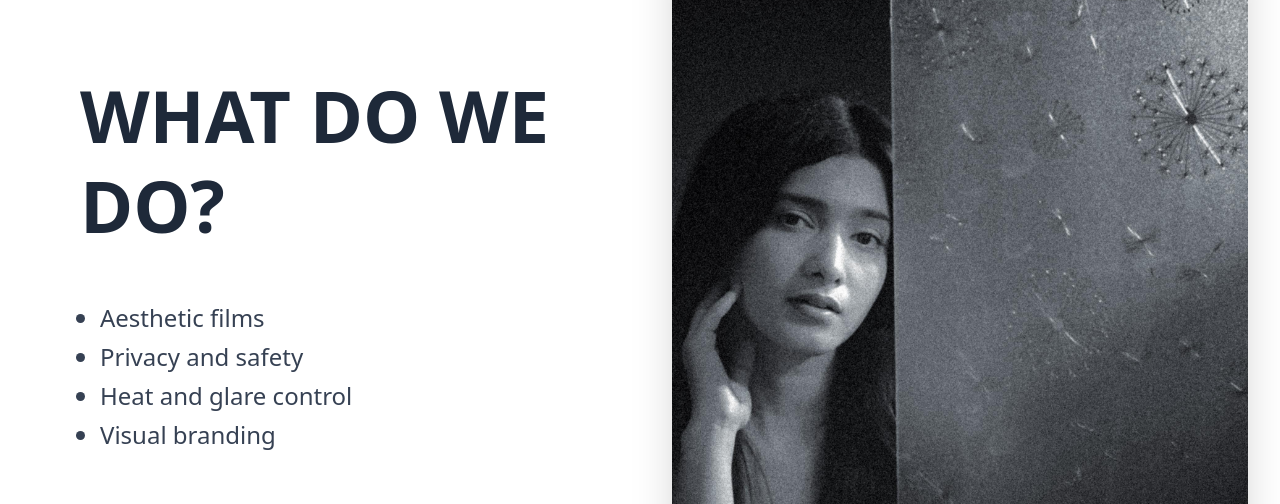
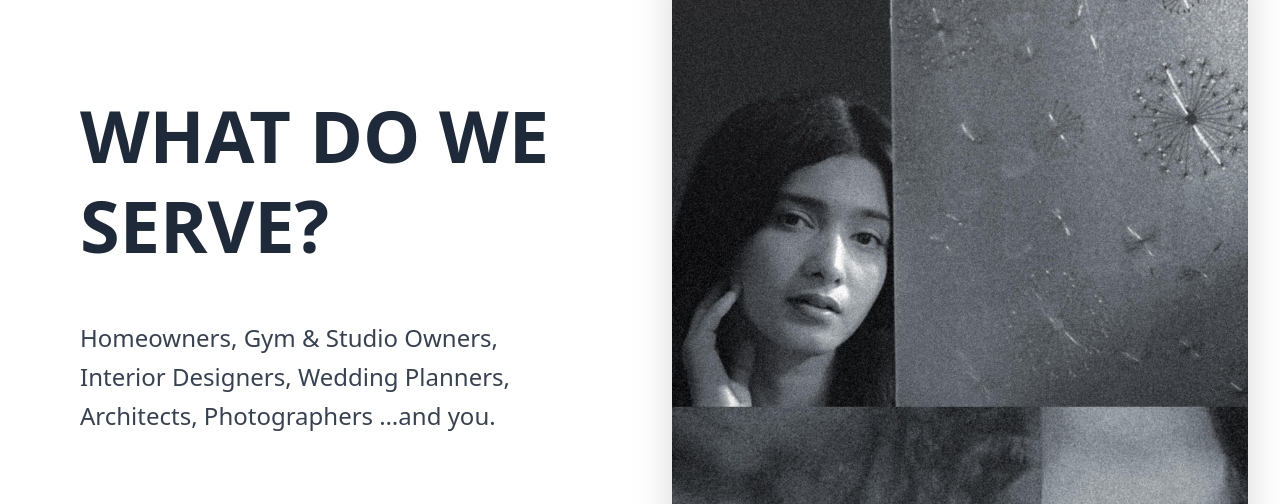
Before and after one commit to mineshpatel0299/Amber_Glass, a Next.js app: page /about in a window 1280 px wide. Shown: the part 938-1442 px from the top of the page. Built offline with nearby package versions, Linux system fonts and the light colour scheme.

Commit message:
Animation Fix

```diff
--- a/app/_components/ScrollAnimatedStory.tsx
+++ b/app/_components/ScrollAnimatedStory.tsx
@@ -51,39 +51,55 @@ const storyContent: StoryItem[] = [
 export default function ScrollAnimatedStory() {
   const containerRef = useRef<HTMLDivElement>(null)
   const [currentStoryIndex, setCurrentStoryIndex] = useState(0)
+  const [scrollProgress, setScrollProgress] = useState(0)
 
   useEffect(() => {
     const handleScroll = () => {
       if (containerRef.current) {
         const { top, height } = containerRef.current.getBoundingClientRect()
-        const scrollProgress = Math.max(0, Math.min(1, -top / (height - window.innerHeight)))
+        const progress = Math.max(0, Math.min(1, -top / (height - window.innerHeight)))
+        setScrollProgress(progress)
 
         const numItems = storyContent.length
 
-        // Calculate which story should be shown based on scroll progress
-        // Each story gets equal scroll space except the last one gets more time to stay visible
-        if (scrollProgress >= 0.7) {
+        const easedProgress = progress * progress * (3 - 2 * progress) // Smoothstep function
+
+        if (easedProgress >= 0.5) {
           setCurrentStoryIndex(numItems - 1)
         } else {
-          // First 3 stories share the first 70% of scroll space
-          const adjustedProgress = scrollProgress / 0.7
+          const adjustedProgress = easedProgress / 0.5
           const newIndex = Math.floor(adjustedProgress * (numItems - 1))
           setCurrentStoryIndex(Math.min(newIndex, numItems - 2))
         }
       }
     }
 
-    window.addEventListener("scroll", handleScroll)
-    return () => window.removeEventListener("scroll", handleScroll)
+    let ticking = false
+    const throttledScroll = () => {
+      if (!ticking) {
+        requestAnimationFrame(() => {
+          handleScroll()
+          ticking = false
+        })
+        ticking = true
+      }
+    }
+
+    window.addEventListener("scroll", throttledScroll, { passive: true })
+    return () => window.removeEventListener("scroll", throttledScroll)
   }, [])
 
   const currentStory = storyContent[currentStoryIndex] || storyContent[0]
+  const nextStory = storyContent[currentStoryIndex + 1] || storyContent[currentStoryIndex]
+
+  const sliceProgress = Math.min(100, Math.max(0, scrollProgress * 100))
+  const currentImageHeight = Math.max(0, 100 - sliceProgress)
 
   return (
     <div className="relative h-[500vh] bg-white" ref={containerRef}>
       <div className="sticky top-0 h-screen flex items-center justify-center overflow-hidden">
         <div className="grid grid-cols-1 lg:grid-cols-2 gap-16 items-center max-w-7xl mx-auto px-4 sm:px-6 lg:px-8 w-full">
-          {/* Content Section */}
+
           <div className="relative z-10 p-12">
             <AnimatePresence mode="wait">
               <motion.div
@@ -92,16 +108,20 @@ export default function ScrollAnimatedStory() {
                 animate={{ y: 0, opacity: 1 }}
                 exit={{ y: -100, opacity: 0 }}
                 transition={{
-                  duration: 0.8,
-                  ease: [0.25, 0.46, 0.45, 0.94],
-                  staggerChildren: 0.2,
+                  duration: 1.2,
+                  ease: [0.16, 1, 0.3, 1],
+                  staggerChildren: 0.15,
                 }}
               >
                 <motion.h2
                   className="text-6xl lg:text-7xl font-bold text-gray-800 mb-12 leading-tight"
                   initial={{ y: 80, opacity: 0 }}
                   animate={{ y: 0, opacity: 1 }}
-                  transition={{ duration: 0.8, delay: 0.1 }}
+                  transition={{
+                    duration: 1.0,
+                    delay: 0.1,
+                    ease: [0.16, 1, 0.3, 1],
+                  }}
                 >
                   {currentStory.title}
                 </motion.h2>
@@ -110,7 +130,11 @@ export default function ScrollAnimatedStory() {
                   dangerouslySetInnerHTML={{ __html: currentStory.description }}
                   initial={{ y: 60, opacity: 0 }}
                   animate={{ y: 0, opacity: 1 }}
-                  transition={{ duration: 0.8, delay: 0.3 }}
+                  transition={{
+                    duration: 1.0,
+                    delay: 0.25,
+                    ease: [0.16, 1, 0.3, 1],
+                  }}
                 />
               </motion.div>
             </AnimatePresence>
@@ -118,6 +142,17 @@ export default function ScrollAnimatedStory() {
 
           {/* Image Section */}
           <div className="relative w-full h-[600px] lg:h-[700px] rounded-2xl overflow-hidden shadow-2xl">
+            <div className="absolute inset-0">
+              <Image
+                src={nextStory.image || "/placeholder.svg"}
+                alt={nextStory.title}
+                fill
+                style={{ objectFit: "cover" }}
+                quality={100}
+
+              />
+            </div>
+
             <AnimatePresence mode="wait">
               <motion.div
                 key={currentStory.id}
@@ -125,10 +160,19 @@ export default function ScrollAnimatedStory() {
                 animate={{ y: 0, opacity: 1, scale: 1 }}
                 exit={{ y: -120, opacity: 0, scale: 1.05 }}
                 transition={{
-                  duration: 0.9,
-                  ease: [0.25, 0.46, 0.45, 0.94],
+                  duration: 1.4,
+                  ease: [0.16, 1, 0.3, 1],
+                  scale: {
+                    type: "spring",
+                    stiffness: 100,
+                    damping: 20,
+                  },
                 }}
-                className="absolute inset-0"
+                className="absolute inset-0 z-10"
+                style={{
+                  clipPath: `polygon(0 0%, 100% 0%, 100% ${currentImageHeight}%, 0% ${currentImageHeight}%)`,
+                  transition: "clip-path 0.6s cubic-bezier(0.16, 1, 0.3, 1)",
+                }}
               >
                 <Image
                   src={currentStory.image || "/placeholder.svg"}
@@ -136,6 +180,13 @@ export default function ScrollAnimatedStory() {
                   fill
                   style={{ objectFit: "cover" }}
                   quality={100}
+                />
+                <div
+                  className="absolute inset-0 bg-gradient-to-t from-black/10 via-transparent to-white/20"
+                  style={{
+                    opacity: Math.max(0.3, Math.min(1, currentImageHeight / 100)),
+                    transition: "opacity 0.6s cubic-bezier(0.16, 1, 0.3, 1)",
+                  }}
                 />
               </motion.div>
             </AnimatePresence>
```
